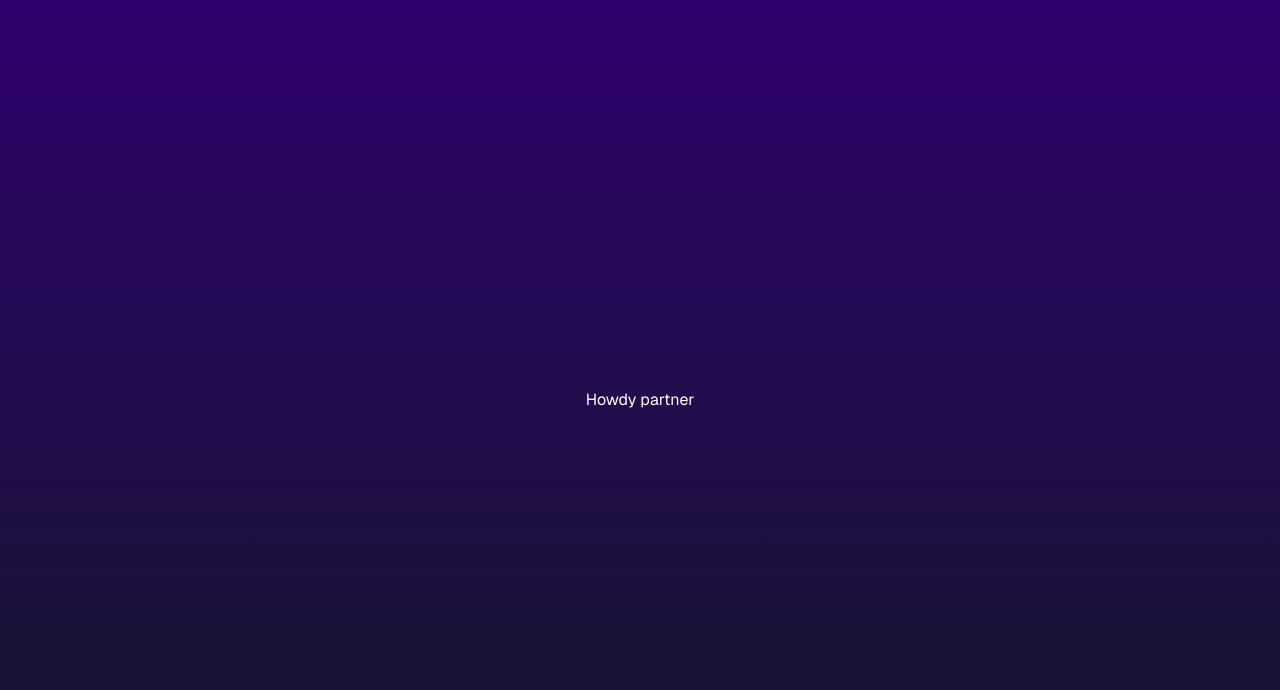
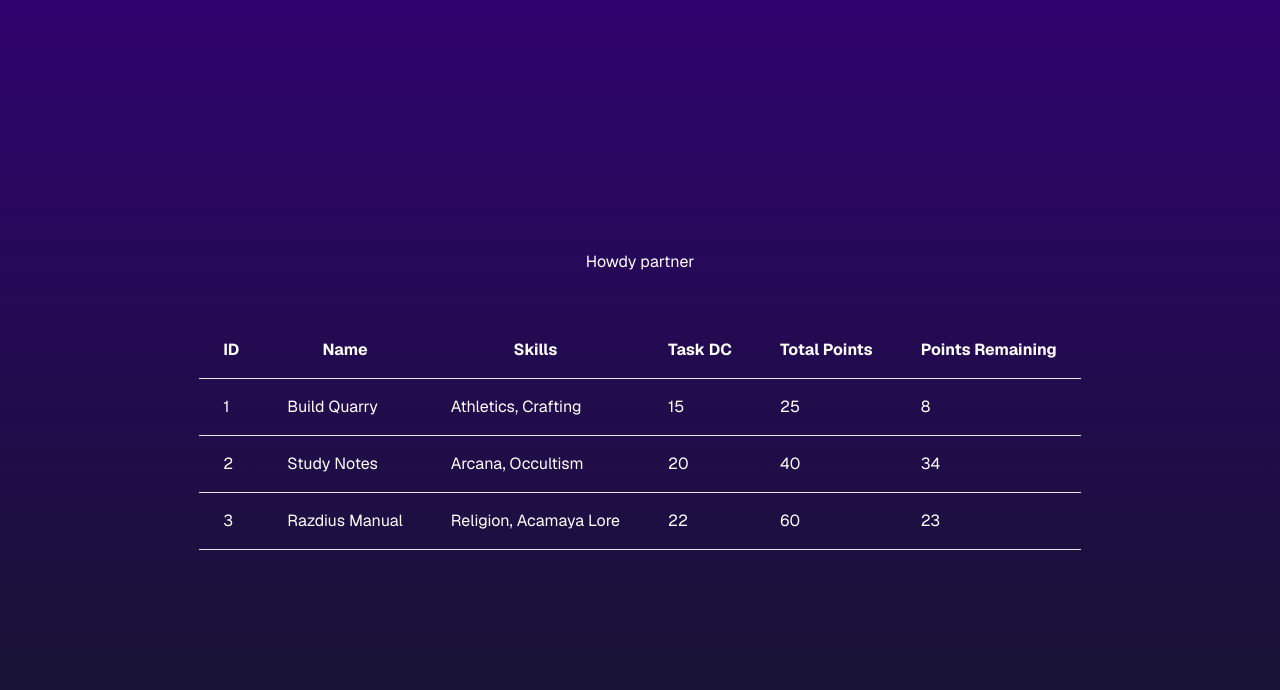
Before and after one commit to ChrisStuntz/ExpCo, a Next.js app: page / in a window 1280 px wide. Shown: the top 690 px of the page. Built offline with nearby package versions, Linux system fonts and the light colour scheme.

Commit message:
Update with mock data

```diff
--- a/src/app/page.tsx
+++ b/src/app/page.tsx
@@ -1,10 +1,63 @@
 import Link from "next/link";
+
+const mockTasks = [
+  {
+    id: 1,
+    name: "Build Quarry",
+    skills: "Athletics, Crafting",
+    dc: 15,
+    total_points: 25,
+    points_remaining: 8,
+  },
+  {
+    id: 2,
+    name: "Study Notes",
+    skills: "Arcana, Occultism",
+    dc: 20,
+    total_points: 40,
+    points_remaining: 34,
+  },
+  {
+    id: 3,
+    name: "Razdius Manual",
+    skills: "Religion, Acamaya Lore",
+    dc: 22,
+    total_points: 60,
+    points_remaining: 23
+  },
+];
 
 export default function HomePage() {
   return (
     <main className="flex min-h-screen flex-col items-center justify-center bg-gradient-to-b from-[#2e026d] to-[#15162c] text-white">
-      <div className="container flex flex-col items-center justify-center gap-12 px-4 py-16">
+      <div className="container flex flex-col items-center justify-center gap-12 px-4 py-4">
         <h2>Howdy partner</h2>
+        <div className="flex flex-col">
+          <table className="min-w-full justify-center">
+            <thead className="border-b">
+              <tr className="">
+                <th scope="col" className="px-6 py-4">ID</th>
+                <th scope="col" className="px-6 py-4">Name</th>
+                <th scope="col" className="px-6 py-4">Skills</th>
+                <th scope="col" className="px-6 py-4">Task DC</th>
+                <th scope="col" className="px-6 py-4">Total Points</th>
+                <th scope="col" className="px-6 py-4">Points Remaining</th>
+              </tr>
+            </thead>
+            <tbody className="">
+              {mockTasks.map((task) => (
+                <tr key={task.id} className="justify-center border-b">
+                  <td className="px-6 py-4">{task.id}</td>
+                  <td className="px-6 py-4">{task.name}</td>
+                  <td className="px-6 py-4">{task.skills}</td>
+                  <td className="px-6 py-4">{task.dc}</td>
+                  <td className="px-6 py-4">{task.total_points}</td>
+                  <td className="px-6 py-4">{task.points_remaining}</td>
+                </tr>
+              ))}
+            </tbody>
+          </table>
+        </div>
       </div>
     </main>
   );
```
Also changed, not shown: src/server/db/schema.ts (+47 -0 lines).
